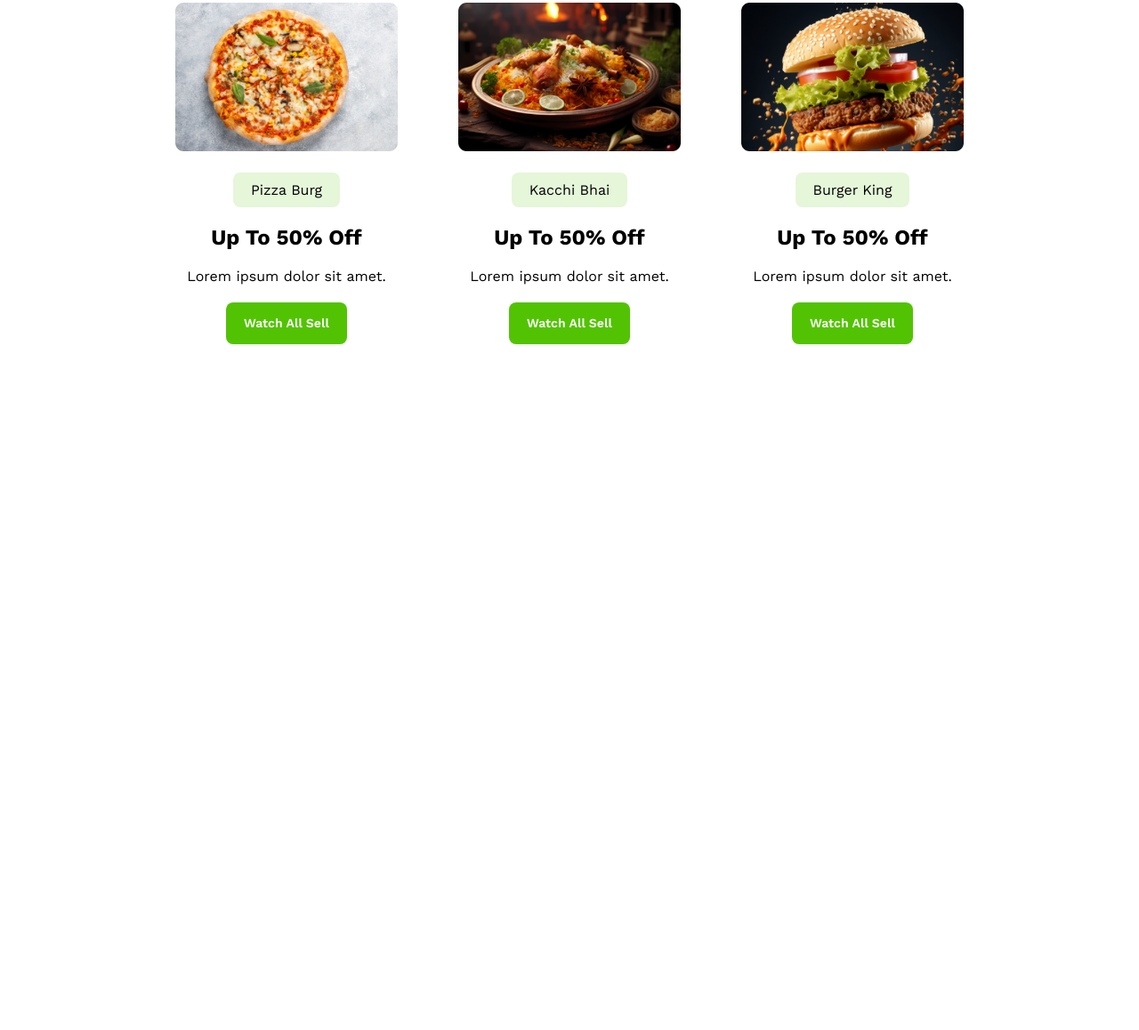
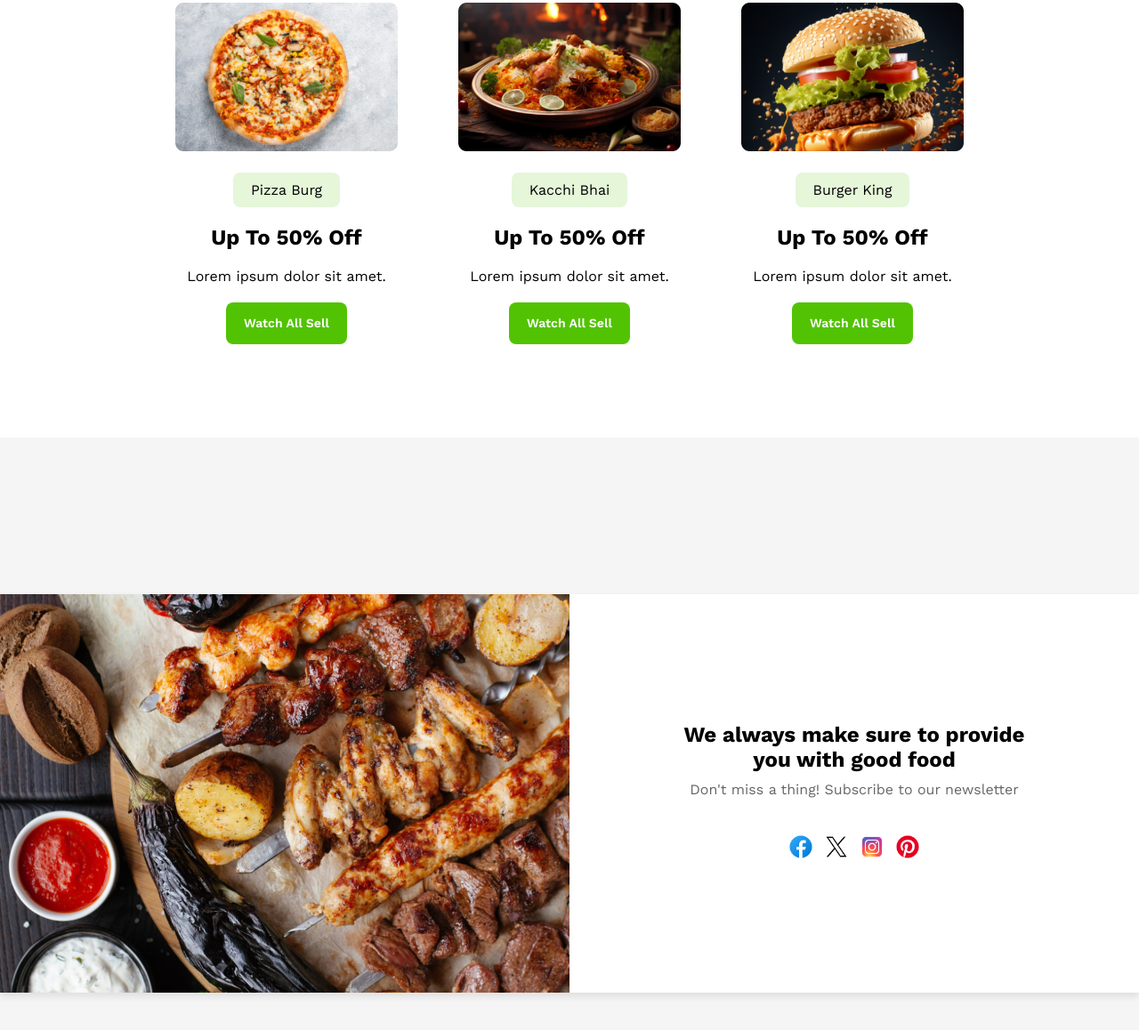
Before and after one commit to Nokibulofficial18/food-resturent, a plain HTML site: page index.html in a window 1280 px wide. Shown: the part 869-2027 px from the top of the page at 89% size. Before the commit the page ends 1361 px from the top, so only its background shows below. Drawn offline with nearby package versions, Linux system fonts and the light colour scheme.

Commit message:
done and dusted

```diff
--- a/index.html
+++ b/index.html
@@ -62,6 +62,25 @@
                 </div>
             </div>
         </section>
+        <section id ="about-us">
+                <div class="about-us-content">
+                    <img src="assets/foods.png" alt="Food img">
+
+                    <div class="about-us-description">
+                        <h2 class="title">We always make sure to provide <br>
+                        you with good food</h1>
+                        <p>Don't miss a thing! Subscribe to our newsletter</p>
+                        <div class="social-media">
+                            <div class="icons">
+                                <a href="#"><img src="assets/facebook.png" alt=""></a>
+                                <a href="#"><img src="assets/twitter.png" alt=""></a>
+                                <a href="#"><img src="assets/instagram.png" alt=""></a>
+                                <a href="#"><img src="assets/pintres.png" alt=""></a>
+                            </div>
+                        </div>
+                    </div>
+            </div>
+        </section>
 
 </body>
 </html>
--- a/styles/style.css
+++ b/styles/style.css
@@ -122,3 +122,64 @@
     background: rgba(82, 195, 3, 0.15);
 }
 /* card box section ends here */
+/* about us section starts here */
+
+#about-us{
+    width: 100%;
+    display: flex;
+    align-items: center;
+    justify-content: center;
+    height: 100vh;
+    background-color: #f5f5f5;
+}
+.about-us-content{
+    display: flex;
+    padding: 0;
+    width: 100%;
+    background-color: white;
+    box-shadow: 0 4px 8px rgba(0,0,0,0.1);
+}
+.about-us-content img{
+    width: 50%;
+    object-fit: cover;
+}
+.about-us-description{
+    padding: 20px;
+    display: flex;
+    flex-direction: column;
+    justify-content: center;
+    text-align: center;
+    width: 50%;
+}
+.about-us-description h2{
+    margin: 0;
+    font-size: 24px;
+    font-weight: bold;
+    font-family: "Work Sans", sans-serif;
+}
+.about-us-description p{
+    margin: 10px 0;
+    font-size: 16px;
+    font-family: "Work Sans", sans-serif;
+    opacity: 0.6;
+}
+.social-media{
+    margin-top: 20px;
+}
+.social-media p{
+    margin: 0;
+    font-size: 16px;
+    font-weight: bold;
+    font-family: "Work Sans", sans-serif;
+}
+.icons {
+    margin-top: 10px;
+    display: flex;
+    justify-content: center;
+    gap: 10px;
+}
+.icons a img {
+    width: 30px;
+    height: 30px;
+}
+/* about us section ends here */
```
Also changed, not shown: assets/facebook.png (added), assets/instagram.png (added), assets/pintres.png (added), assets/twitter.png (added).
